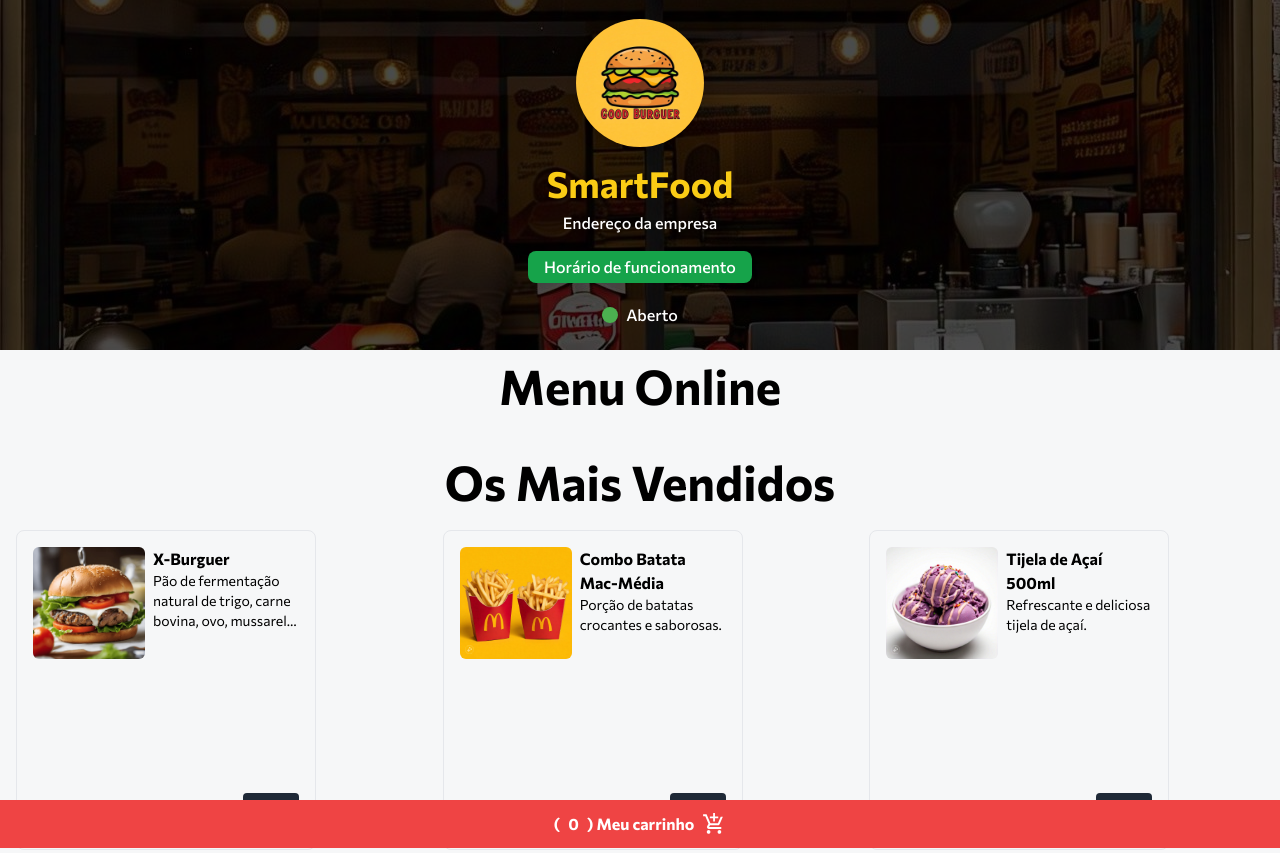
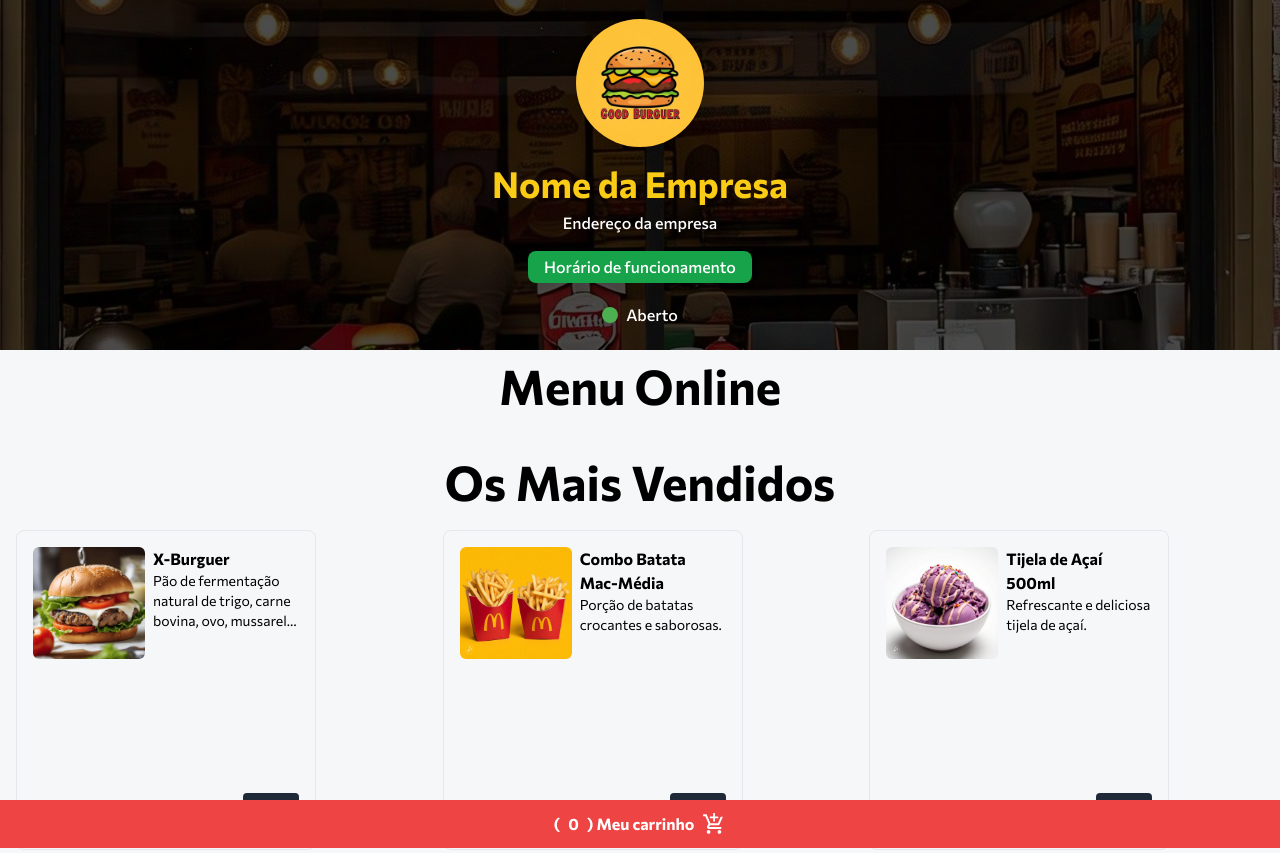
Before and after one commit to smart-food-pedidos/good-burguer-cardapio, a website: page index.html in a window 1280 px wide. Shown: the top 853 px of the page. Drawn offline with nearby package versions, Linux system fonts and the light colour scheme.

Commit message:
index.html

```diff
--- a/index.html
+++ b/index.html
@@ -34,7 +34,7 @@
             <div class="w-full h-full flex flex-col justify-center items-center z-10">
                 <img src="./assets/logo-good-burguer.jpeg" alt="Logo da lanchonete"
                     class="w-32 h-32  rounded-full shadow-lg hover:scale-110 duration-200" loading="lazy" />
-                <h1 class="text-4xl mt-4 mb-2 font-bold text-yellow-400">SmartFood</h1>
+                <h1 class="text-4xl mt-4 mb-2 font-bold text-yellow-400">Nome da Empresa</h1>
                 <span class="text-white font-medium">Endereço da empresa</span>
 
                 <div class="bg-green-600 mt-4 px-4 py-1 rounded-lg">
```
